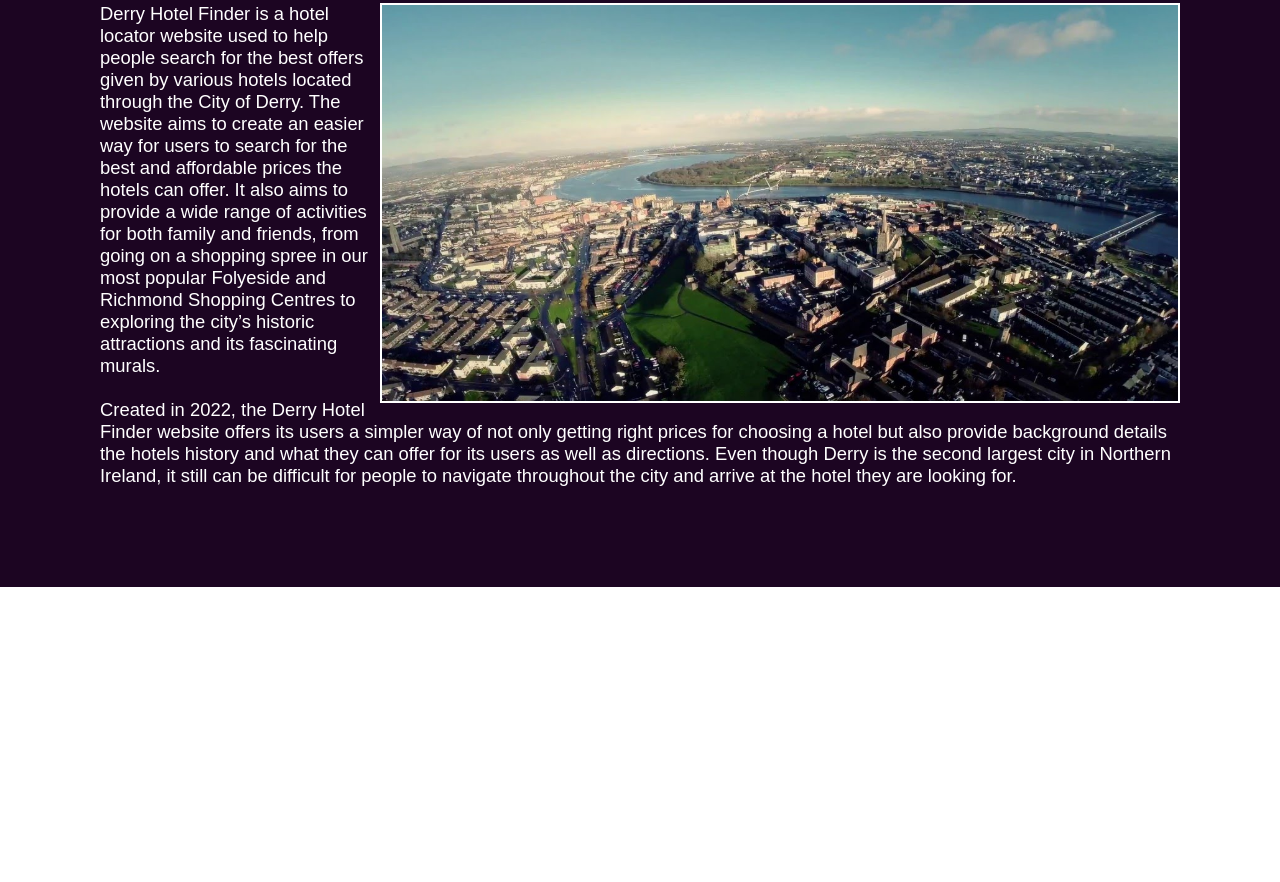
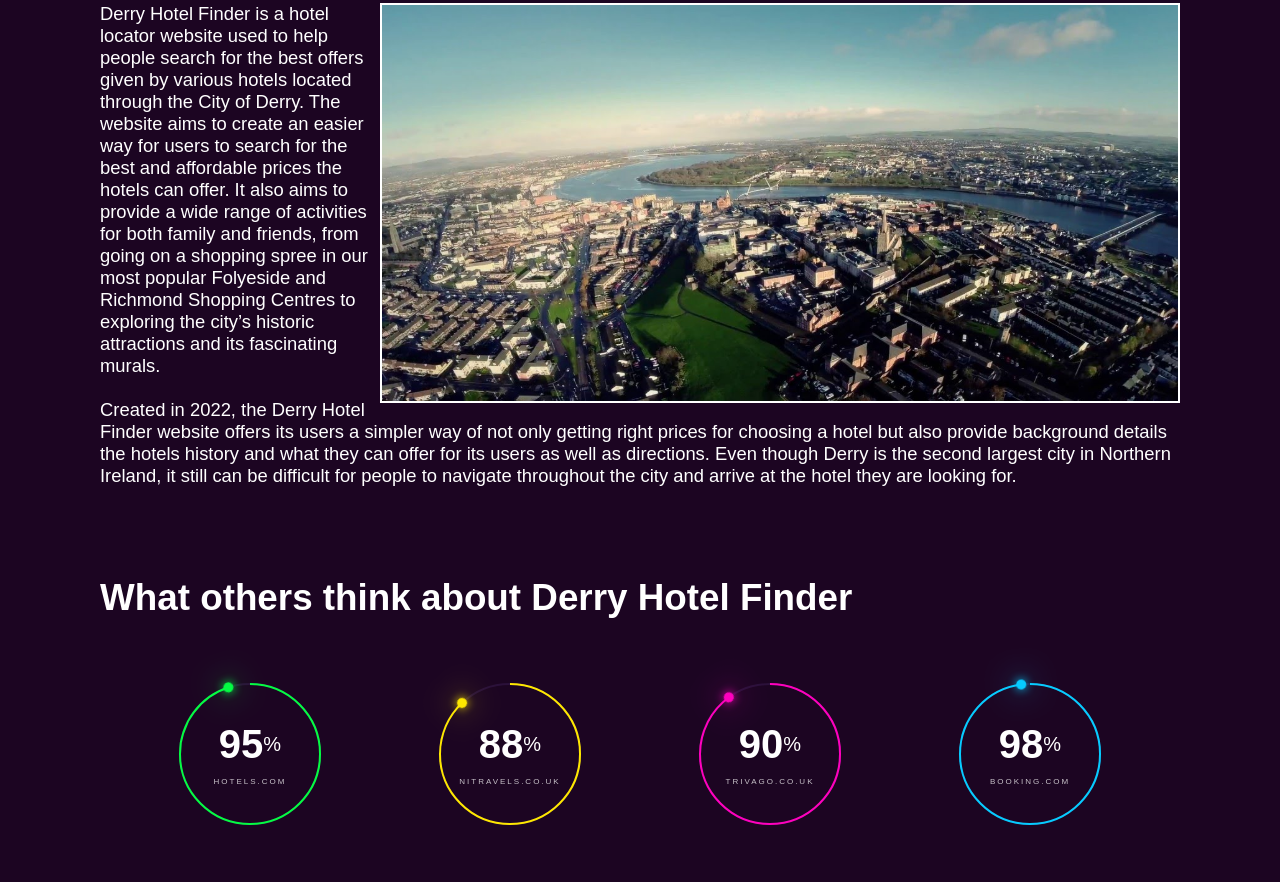
Before and after one commit to CLagan99/Derry-Hotel-Finder, a plain HTML site: page aboutus.html in a window 1280 px wide. Shown: the part 989-1871 px from the top of the page. Before the commit the page ends 1576 px from the top, so only its background shows below. Drawn offline with Linux system fonts and the light colour scheme.

Commit message:
Derry Hotel Finder

```diff
--- a/aboutus.html
+++ b/aboutus.html
@@ -28,6 +28,65 @@
         <img src="Images/derrypic2.jpg" id="about-pic" alt="Derry City" title="View of Derry City" class="about-pic">
         <p class="about-info">Derry Hotel Finder is a hotel locator website used to help people search for the best offers given by various hotels located through the City of Derry. The website aims to create an easier way for users to search for the best and affordable prices the hotels can offer. It also aims to provide a wide range of activities for both family and friends, from going on a shopping spree in our most popular Folyeside and Richmond Shopping Centres to exploring the city’s historic attractions and its fascinating murals.<br><br>
             Created in 2022, the Derry Hotel Finder website offers its users a simpler way of not only getting right prices for choosing a hotel but also provide background details the hotels history and what they can offer for its users as well as directions. Even though Derry is the second largest city in Northern Ireland, it still can be difficult for people to navigate throughout the city and arrive at the hotel they are looking for.</p>
+            <br>
+            <br>
+            <br>
+            <br>
+            <br>
+            <h3>What others think about Derry Hotel Finder</h3>
+                <div class="reviews">
+                    <div class="card">
+                        <div class="percent" style="--clr:#04fc43;--num:95;">
+                            <div class="dot"></div>
+                            <svg>
+                                <circle cx="70" cy="70" r="70"></circle>
+                                <circle cx="70" cy="70" r="70"></circle>
+                            </svg>
+                            <div class="number">
+                                <h2>95<span>%</span></h2>
+                                <p>Hotels.com</p>
+                            </div>
+                        </div>
+                    </div>
+                    <div class="card">
+                        <div class="percent" style="--clr:#fee800;--num:88;">
+                            <div class="dot"></div>
+                            <svg>
+                                <circle cx="70" cy="70" r="70"></circle>
+                                <circle cx="70" cy="70" r="70"></circle>
+                            </svg>
+                            <div class="number">
+                                <h2>88<span>%</span></h2>
+                                <p>NITravels.co.uk</p>
+                            </div>
+                        </div>
+                    </div>
+                    <div class="card">
+                        <div class="percent" style="--clr:#ff00be;--num:90;">
+                            <div class="dot"></div>
+                            <svg>
+                                <circle cx="70" cy="70" r="70"></circle>
+                                <circle cx="70" cy="70" r="70"></circle>
+                            </svg>
+                            <div class="number">
+                                <h2>90<span>%</span></h2>
+                                <p>trivago.co.uk</p>
+                            </div>
+                        </div>
+                    </div>
+                    <div class="card">
+                        <div class="percent" style="--clr:#06ccff;--num:98;">
+                            <div class="dot"></div>
+                            <svg>
+                                <circle cx="70" cy="70" r="70"></circle>
+                                <circle cx="70" cy="70" r="70"></circle>
+                            </svg>
+                            <div class="number">
+                                <h2>98<span>%</span></h2>
+                                <p>Booking.com</p>
+                            </div>
+                        </div>
+                    </div>
+                </div>
     </div>
-
 </html>
--- a/style.css
+++ b/style.css
@@ -115,6 +115,12 @@ section::before {
     color: #fff;
 }
 
+.info h3 {
+    font-size: 2.3em;
+    margin-bottom: 10px;
+    color: #fff;
+}
+
 .home-pic {
     width: 650px;
     height: 400px;
@@ -156,6 +162,139 @@ ul li {
 .contact-info {
     color: #fff;
     margin-top: 15px;
+}
+
+/* REVIEWS */
+
+.reviews {
+    position: relative;
+    display: flex;
+    justify-content: center;
+    align-items: center;
+    flex-wrap: wrap;
+    gap: 40px;
+}
+
+.reviews .card {
+    position: relative;
+    width: 220px;
+    height: 250px;
+    background: #1c0522;
+    display: flex;
+    justify-content: center;
+    align-items: center;
+}
+
+.reviews .card .percent {
+    position: relative;
+    width: 150px;
+    height: 150px;
+}
+
+.reviews .card .percent svg {
+    position: relative;
+    width: 150px;
+    height: 150px;
+    transform: rotate(270deg);
+}
+
+.reviews .card .percent svg circle {
+    width: 100%;
+    height: 100%;
+    fill: transparent;
+    stroke-width: 2;
+    stroke: #2b113a;
+    transform: translate(5px, 5px);
+}
+
+.reviews .card .percent svg circle:nth-child(2) {
+    stroke: var(--clr);
+    stroke-dasharray: 440;
+    stroke-dashoffset: calc(440 - (440 * var(--num)) / 100);
+    opacity: 0;
+    animation: fadeIn 1s linear forwards;
+    animation-delay: 2.5s;
+}
+
+@keyframes fadeIn
+{
+    0%
+    {
+        opacity: 0;
+    }
+    100%
+    {
+        opacity: 1;
+    }
+}
+
+
+.dot {
+    position: absolute;
+    inset: 5px;
+    z-index: 10;
+    animation: animateDot 2s linear forwards;
+}
+
+@keyframes animateDot
+{
+    0%
+    {
+        transform: rotate(0deg);
+    }
+    100%
+    {
+        transform: rotate(calc(3.6deg * var(--num)));
+    }
+}
+
+.dot::before {
+    content: '';
+    position: absolute;
+    top: -5px;
+    left: 50%;
+    transform: translateX(-50%);
+    width: 10px;
+    height: 10px;
+    border-radius: 50%;
+    background: var(--clr);
+    box-shadow: 0 0 10px var(--clr),
+    0 0 30px var(--clr);
+}
+
+.number {
+    position: absolute;
+    inset: 0;
+    display: flex;
+    justify-content: center;
+    align-items: center;
+    flex-direction: column;
+    opacity: 0;
+    animation: fadeIn 1s linear forwards;
+    animation-delay: 2.5s;
+}
+
+.number h2 {
+    display: flex;
+    justify-content: center;
+    align-items: center;
+    color: #fff;
+    font-weight: 700;
+    font-size: 2.5em;
+}
+
+.number h2 span {
+    font-weight: 300;
+    color: #fff;
+    font-size: 0.5em;
+}
+
+.number p {
+    font-weight: 300;
+    font-size: 0.5em;
+    letter-spacing: 2px;
+    text-transform: uppercase;
+    color: rgba(255, 255, 255, 0.75);
 }
 
 /* HOTELS */
```
